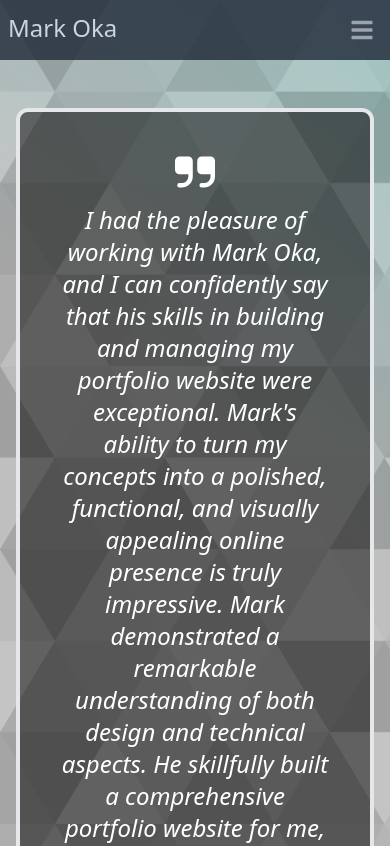
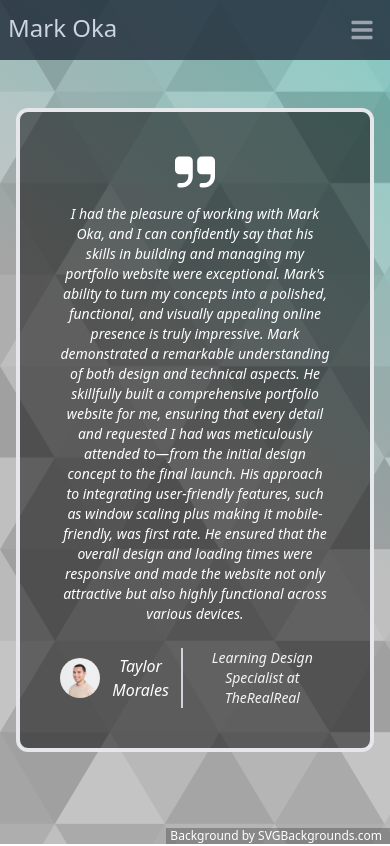
Before and after one commit to markoka101/portfolio, a React (Create React App) app: page /testimonials in a window 390 px wide. Shown: the top 846 px of the page. Built offline with nearby package versions, Linux system fonts and the light colour scheme.

Commit message:
scaled for mobile

```diff
--- a/src/components/Testimonials.js
+++ b/src/components/Testimonials.js
@@ -16,7 +16,7 @@ export default function Testimonials() {
                         <path d="M6 0H2a2 2 0 0 0-2 2v4a2 2 0 0 0 2 2h4v1a3 3 0 0 1-3 3H2a1 1 0 0 0 0 2h1a5.006 5.006 0 0 0 5-5V2a2 2 0 0 0-2-2Zm10 0h-4a2 2 0 0 0-2 2v4a2 2 0 0 0 2 2h4v1a3 3 0 0 1-3 3h-1a1 1 0 0 0 0 2h1a5.006 5.006 0 0 0 5-5V2a2 2 0 0 0-2-2Z" />
                     </svg>
                     <Blockquote>
-                        <p className="text-2xl font-medium italic text-white">
+                        <p className="text-sm sm:text-xl md:text-2xl lg:text-2xl font-medium italic text-white">
                             I had the pleasure of working with Mark Oka, and I
                             can confidently say that his skills in building and
                             managing my portfolio website were exceptional.
@@ -37,12 +37,15 @@ export default function Testimonials() {
                         </p>
                     </Blockquote>
                     <figcaption className="mt-6 flex items-center justify-center space-x-3">
-                        <Avatar
-                            rounded
-                            size="md"
-                            img="./taylor-avatar.jpg"
-                            alt="profile picture"
-                        />
+                        <div>
+                            <Avatar
+                                rounded
+                                className="h-10 w-10"
+                                img="./taylor-avatar.jpg"
+                                alt="Taylor Morales"
+                            />
+                        </div>
+
                         <div className="flex items-center divide-x-2 divide-gray-300">
                             <cite className="pr-3 font-medium text-white">
                                 Taylor Morales
```
